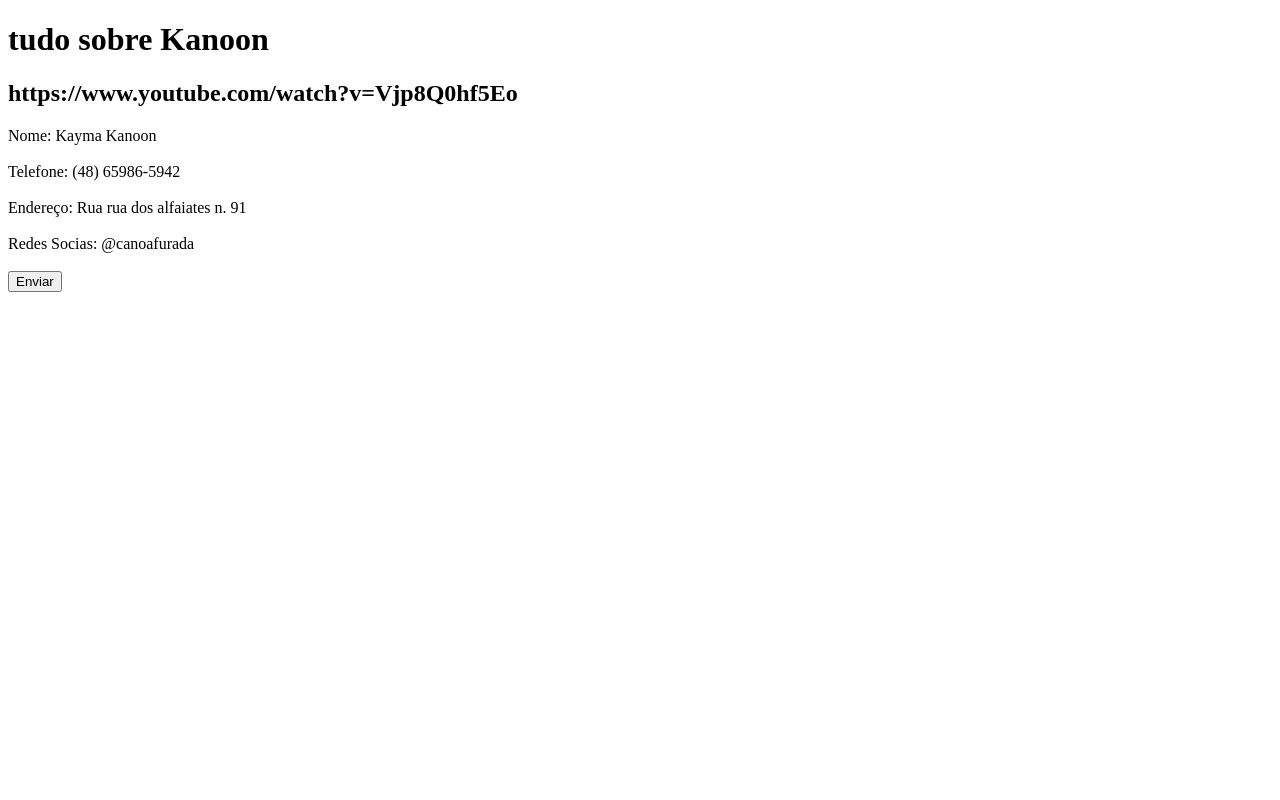
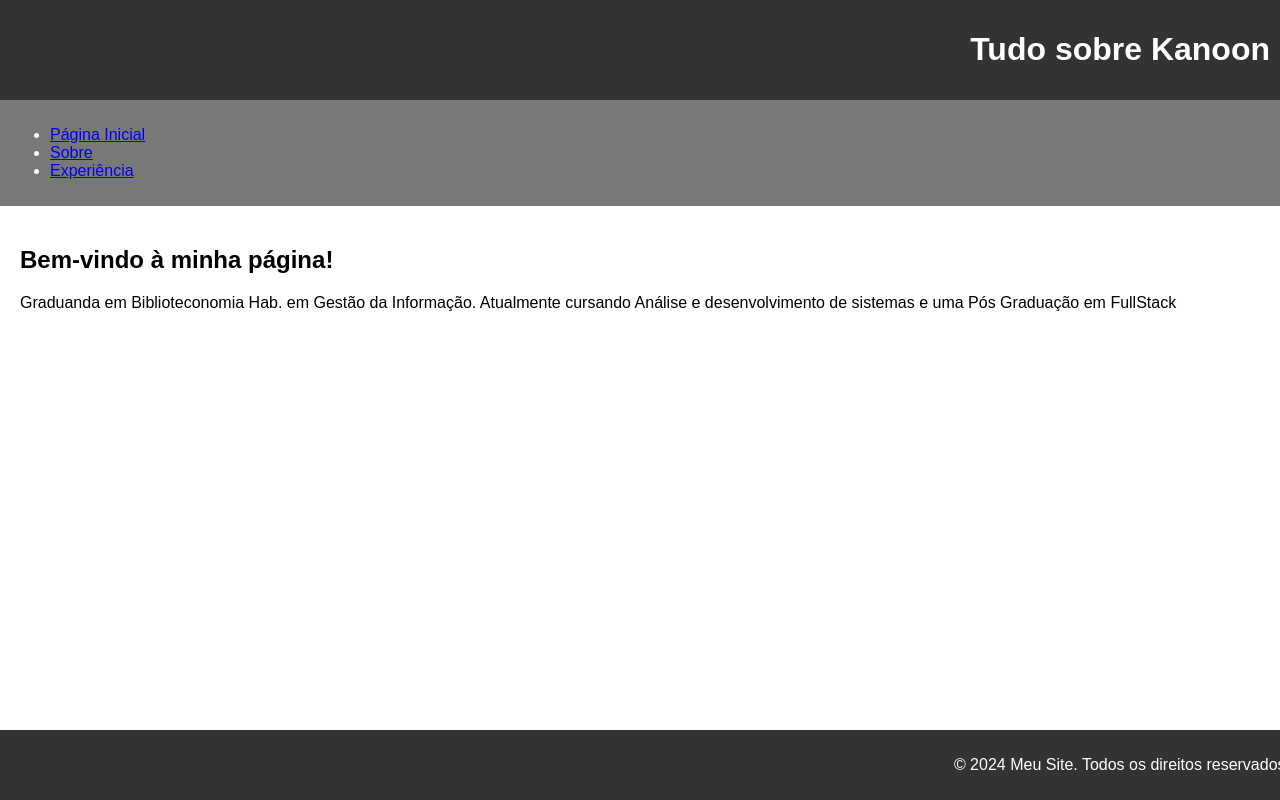
Before and after one commit to kanoonkayma/FrontWeb, a plain HTML site: page index.html in a window 1280 px wide. Drawn offline with Linux system fonts and the light colour scheme.

Commit message:
Atualização do conteudo

```diff
--- a/index.html
+++ b/index.html
@@ -1,32 +1,32 @@
 <!DOCTYPE html>
-<html>
+<html lang="pt-br">
 <head>
-<meta charset="UTF-8"/>
-<title>Formulário de Contato</title>
-<script src="interatividade.js" defer></script>
+    <meta charset="UTF-8">
+    <meta name="viewport" content="width=device-width, initial-scale=1.0">
+    <title>kanoon.br</title>
+    <link rel="stylesheet" href="styles.css">
 </head>
 <body>
+    <header>
+        <h1>Tudo sobre Kanoon</h1>
+    </header>
+    <div>
+        <nav>
+            <ul>
+                <li><a href="#">Página Inicial</a></li>
+                <li><a href="#">Sobre</a></li>
+                <li><a href="#">Experiência</a></li>
+            </ul>
+        </nav>
+    </div>
+    <section>
+        <h2>Bem-vindo à minha página!</h2>
+        <p>Graduanda em Biblioteconomia Hab. em Gestão da Informação. Atualmente cursando Análise e desenvolvimento de sistemas e uma Pós Graduação em FullStack</p>
+    </section>
 
-<h1> tudo sobre Kanoon </h1>
-<h2>https://www.youtube.com/watch?v=Vjp8Q0hf5Eo</h2>
-
-<form action="/submit_form.php" method="post">
-
-<label for="nome"> Nome: Kayma Kanoon </label><br><br>
-<!-- <input type="text" id="nome" name="nome" required><br><br>-->
-
-<label> Telefone: (48) 65986-5942 </label><br><br>
-<!-- <input type="text" id="nome" name="nome" required><br><br>-->
-
-<label> Endereço: Rua rua dos alfaiates n. 91 </label><br><br>
-<!--<input type="text" id="nome" name="nome" required><br><br>-->
-
-<label> Redes Socias: @canoafurada </label><br><br>
-
-</form>
-
-<button id="meuBotao" class="custom-button">Enviar</button>
-<p id="resultado"></p>
+    <footer>
+        <p>&copy; 2024 Meu Site. Todos os direitos reservados.</p>
+    </footer>
 </body>
 
 </html>
--- a/style.css
+++ b/style.css
@@ -1,14 +1,38 @@
-.custom-button{
-    background-color: black;
-    border: none;
-    color: white;
-    padding: 15px 32px;
-    text-align: center;
-    text-decoration: none;
-    display: inline-block;
-    font-size: 16px;
-    margin: 4px 1px;
-    cursor: pointer;
-    border-radius: 10px;
+.box {
+    width: 200px;
+    height: 150px;
+    padding: 20px;
+    border: 2px solid black;
+    margin: 30px;
+    background-color: lightgray;
+}
 
+h1 {
+    color: red;
+    background-color: blue;
 }
+
+h2 {
+    color: blue;
+    background-color: green;
+}
+
+h3 {
+    color: green;
+    background-color: red;
+}
+
+h4 {
+    color: orange;
+    background-color: blue;
+}
+
+h5 {
+    color: purple;
+    background-color: teal;
+}
+
+h6 {
+    color: teal;
+    background-color: orange;
+}
--- /dev/null
+++ b/styles.css
@@ -0,0 +1,30 @@
+body, html {
+    font-family: Arial, sans-serif;
+    margin: 0;
+    padding: 0;
+    height: 100%;
+}
+header {
+    background-color: #333;
+    color: #fff;
+    padding: 10px;
+    text-align: right;
+}
+nav {
+    background-color: rgb(121, 120, 120);
+    color: #fff;
+    padding: 10px;
+    text-align: left;
+}
+section {
+    padding: 20px;
+}
+footer {
+    background-color: #333;
+    color: #fff;
+    padding: 10px;
+    text-align: right;
+    position: fixed;
+    bottom: 0;
+    width: 100%;
+}
```
Also changed, not shown: home.html (added, +31 -0 lines), page.html (added, +22 -0 lines), info.txt (added).
